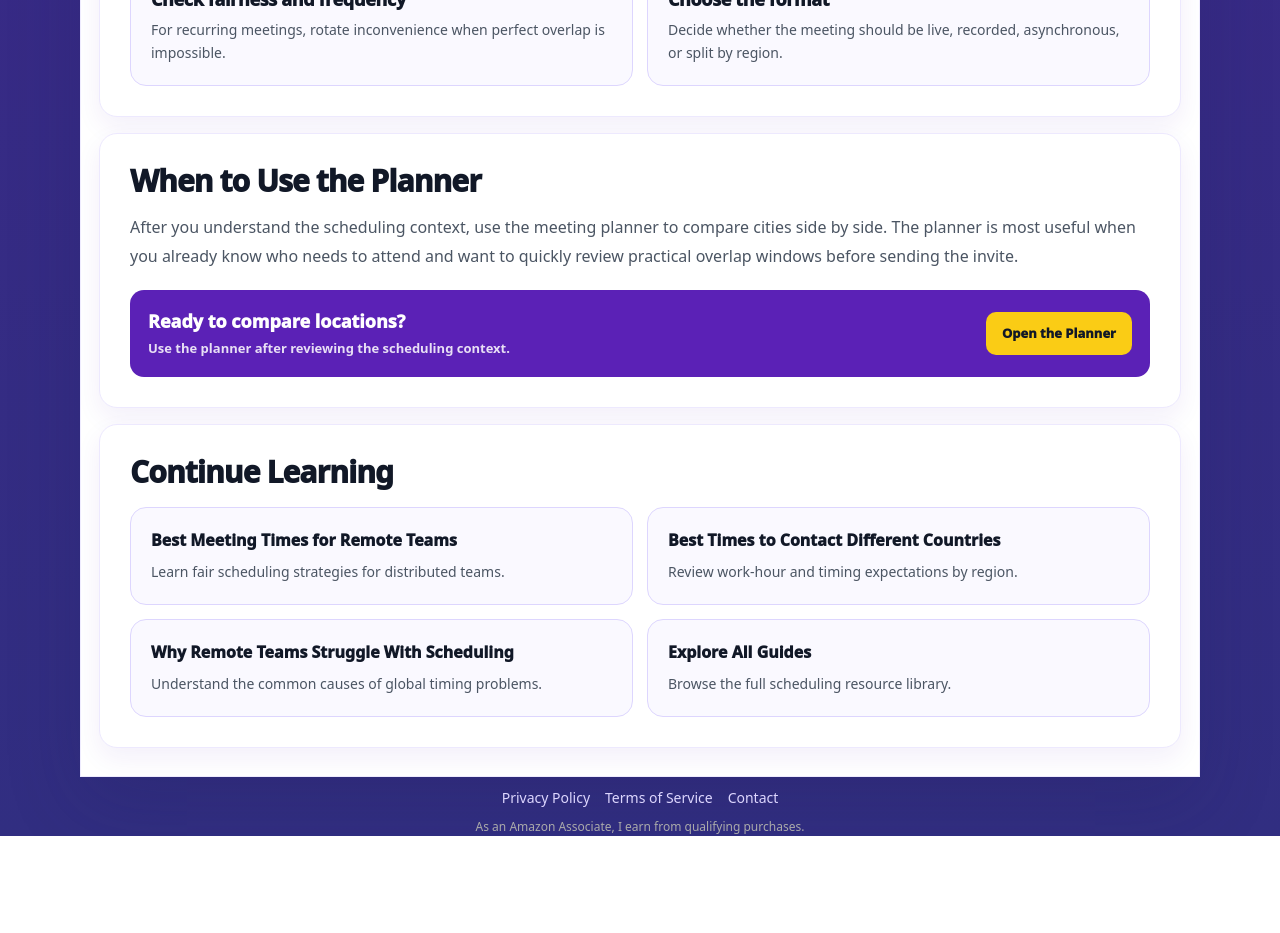
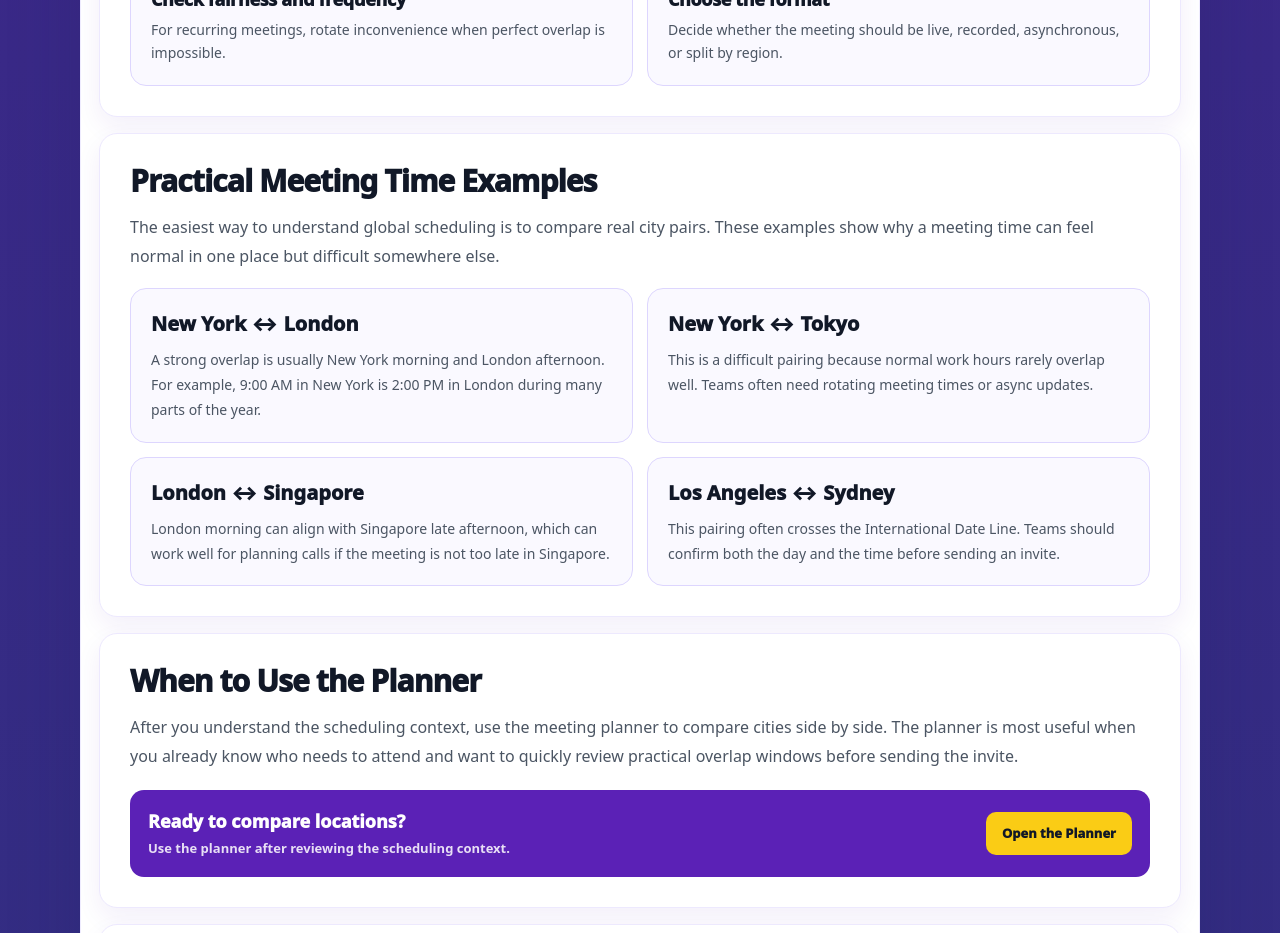
Before and after one commit to techtalk1282/Best-Meeting-Time, a Next.js app: page /global-meeting-scheduling-playbook in a window 1280 px wide. Shown: the part 2980-3913 px from the top of the page. Before the commit the page ends 3816 px from the top, so only its background shows below. Built offline with nearby package versions, Linux system fonts and the light colour scheme.

Commit message:
Add practical global scheduling examples to playbook authority page
Added practical meeting time examples for global scheduling, including city pairs and their overlap details.

```diff
--- a/app/global-meeting-scheduling-playbook/page.tsx
+++ b/app/global-meeting-scheduling-playbook/page.tsx
@@ -253,7 +253,52 @@ export default function GlobalMeetingSchedulingPlaybookPage() {
               </article>
             </div>
           </section>
+<section className="content-section">
+            <h2>Practical Meeting Time Examples</h2>
+            <p>
+              The easiest way to understand global scheduling is to compare real
+              city pairs. These examples show why a meeting time can feel normal
+              in one place but difficult somewhere else.
+            </p>
 
+            <div className="example-grid">
+              <article>
+                <strong>New York ↔ London</strong>
+                <span>
+                  A strong overlap is usually New York morning and London
+                  afternoon. For example, 9:00 AM in New York is 2:00 PM in
+                  London during many parts of the year.
+                </span>
+              </article>
+
+              <article>
+                <strong>New York ↔ Tokyo</strong>
+                <span>
+                  This is a difficult pairing because normal work hours rarely
+                  overlap well. Teams often need rotating meeting times or async
+                  updates.
+                </span>
+              </article>
+
+              <article>
+                <strong>London ↔ Singapore</strong>
+                <span>
+                  London morning can align with Singapore late afternoon, which
+                  can work well for planning calls if the meeting is not too
+                  late in Singapore.
+                </span>
+              </article>
+
+              <article>
+                <strong>Los Angeles ↔ Sydney</strong>
+                <span>
+                  This pairing often crosses the International Date Line. Teams
+                  should confirm both the day and the time before sending an
+                  invite.
+                </span>
+              </article>
+            </div>
+          </section>
           <section className="content-section">
             <h2>When to Use the Planner</h2>
             <p>
@@ -537,7 +582,33 @@ export default function GlobalMeetingSchedulingPlaybookPage() {
               font-size: 14px;
               line-height: 1.7;
             }
+ .example-grid {
+              display: grid;
+              grid-template-columns: repeat(2, minmax(0, 1fr));
+              gap: 14px;
+              margin-top: 18px;
+            }
 
+            .example-grid article {
+              background: #faf9ff;
+              border: 1px solid #ddd6fe;
+              border-radius: 16px;
+              padding: 20px;
+            }
+
+            .example-grid strong {
+              display: block;
+              color: #111827;
+              font-size: 20px;
+              font-weight: 950;
+              margin-bottom: 8px;
+            }
+
+            .example-grid span {
+              color: #4b5563;
+              font-size: 14px;
+              line-height: 1.7;
+            }
             .mistake-list {
               display: grid;
               gap: 12px;
@@ -662,12 +733,12 @@ export default function GlobalMeetingSchedulingPlaybookPage() {
                 font-size: 16px;
               }
 
-              .principle-grid,
+               .principle-grid,
               .framework-grid,
-              .resource-grid {
+              .resource-grid,
+              .example-grid {
                 grid-template-columns: 1fr;
               }
-
               .cta-band {
                 display: grid;
                 grid-template-columns: 1fr;
```
